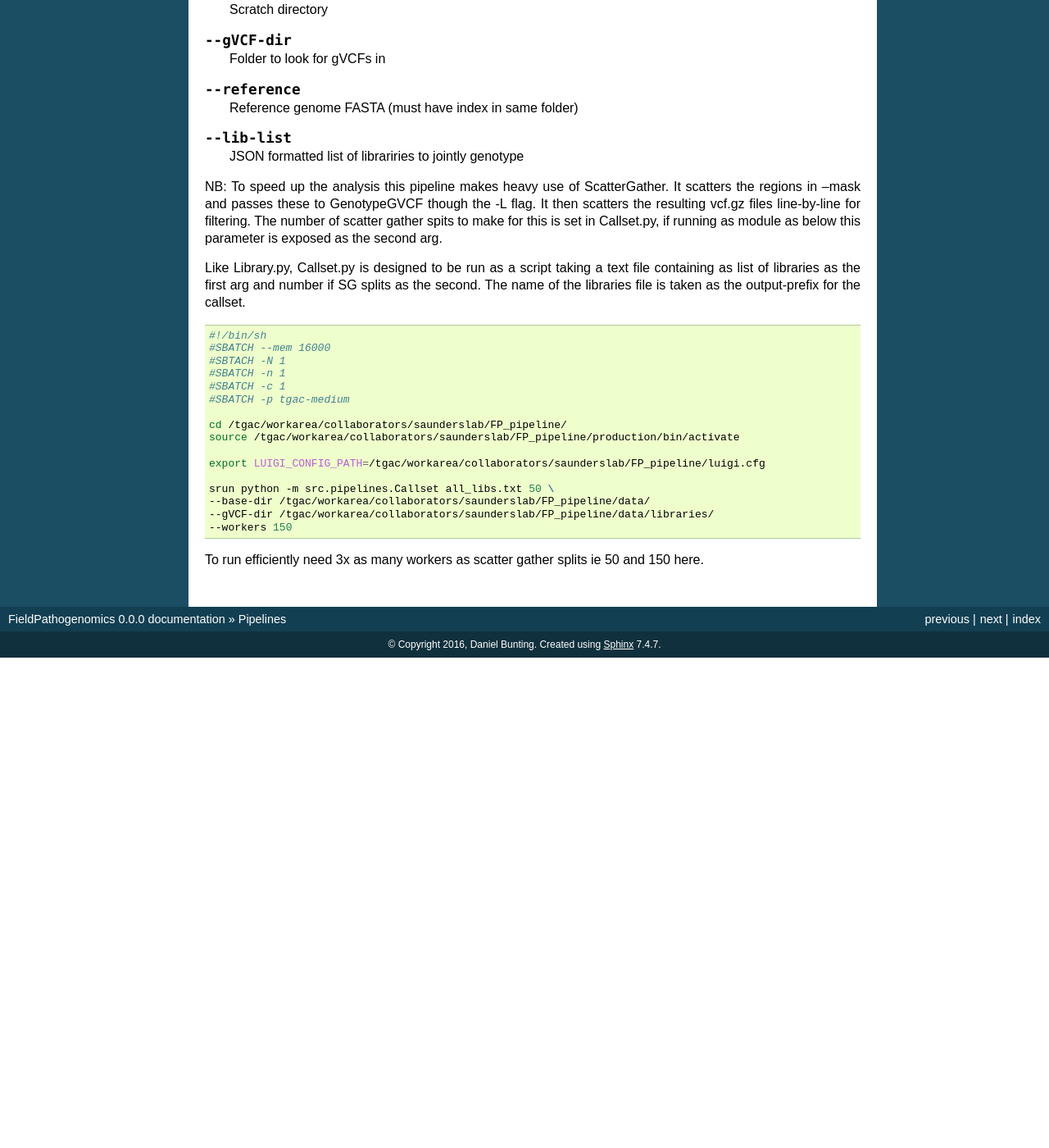
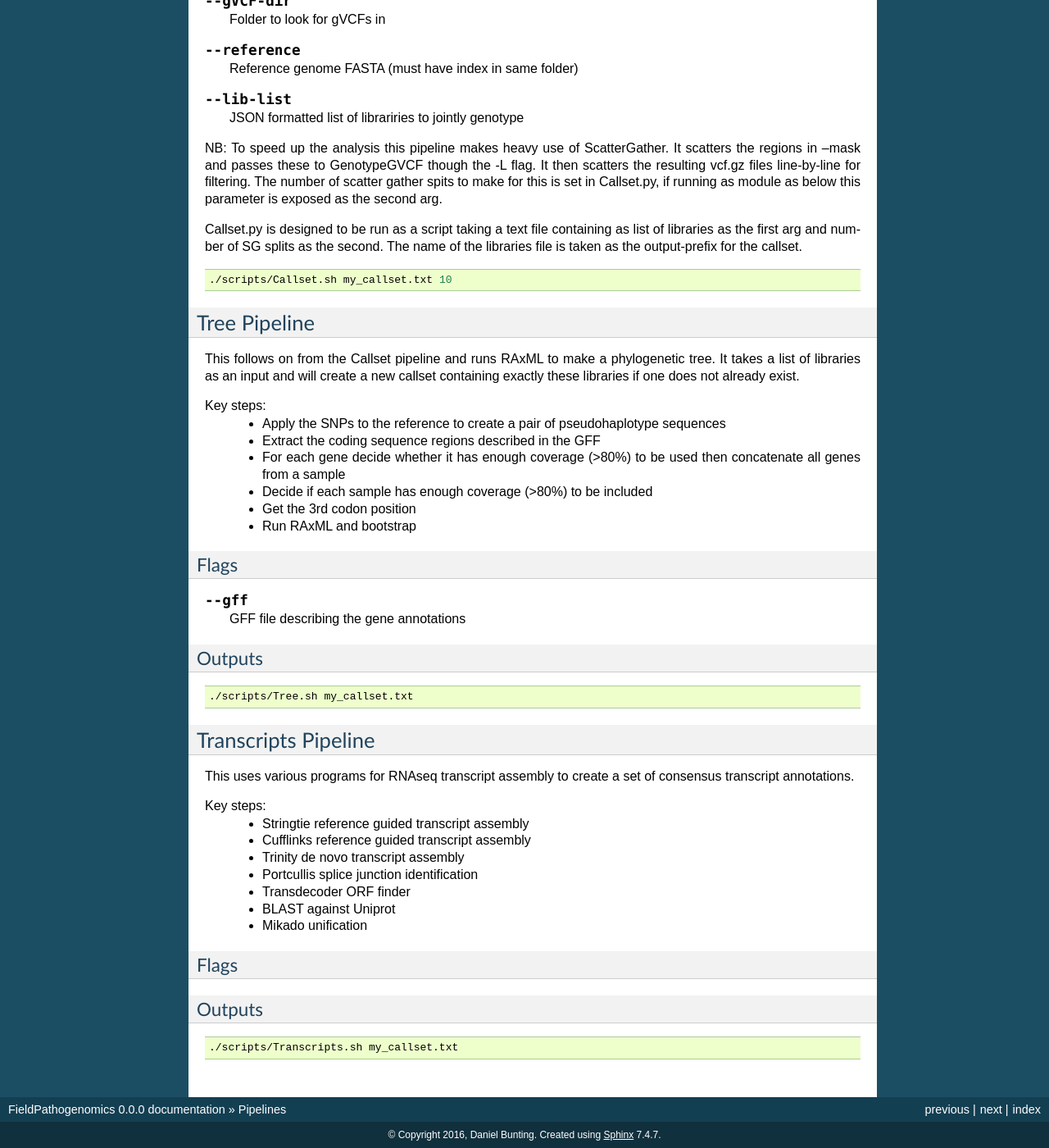
Before and after one commit to SaundersLab/FieldPathogenomics, a Sphinx documentation site: the page built from docs/pipelines.rst, in a window 1280 px wide and 1400 px high, scrolled down 3066 px. Shown: the whole window at 82% size. Built offline with Sphinx 7.4.7, drawn with Linux system fonts in a browser that asks for light colours; pages that are not in the unit, such as notebooks, are missing from menus; cross-references to code outside the pages are shown as plain code; before the commit the page ends 3868 px from its top, so only the background shows below that; some of the changed text lies outside the part shown.

Commit message:
Documentation

```diff
--- a/docs/index.rst
+++ b/docs/index.rst
@@ -13,7 +13,9 @@ Contents:
    :glob:
 
    intro
+   getting_started
    protocols
+   output_data
    pipelines
    databases
    api
--- a/docs/pipelines.rst
+++ b/docs/pipelines.rst
@@ -21,7 +21,7 @@ Inputs
 ^^^^^^^
 **Reads** .fastq.gz
 
-    The first task in the pipeline :class:`FetchFastqGZ` searches :param:`read-dir` for files matching the pattern `*library*_R1.fastq.gz` and `*library*_R2.fastq.gz`.
+    The first task in the pipeline :class:`FetchFastqGZ` searches `read-dir` for files matching the pattern `*library*_R1.fastq.gz` and `*library*_R2.fastq.gz`.
     If multiple matches are found they are concatenated together in filename sorted order.
     Symbolic links are ignored
 
@@ -84,26 +84,7 @@ Flags
     JSON formatted list of librariries. The :py:class:`PerLibPipeline` is run once for each library in lib-list.
 
 
-Typically the Library pipeline will be run in using a SLURM wrapper script similar to this
-
-.. code-block:: bash
-
-   #!/bin/sh
-   #SBATCH --mem 20000
-   #SBATCH -n 1
-   #SBATCH -N 1
-
-    cd /tgac/workarea/collaborators/saunderslab/FP_pipeline
-    source production/bin/activate
-    export LUIGI_CONFIG_PATH=/tgac/workarea/collaborators/saunderslab/FP_pipeline/luigi.cfg
-
-    srun python -m src.pipelines.Library all_libs.txt \
-    --base-dir /tgac/workarea/collaborators/saunderslab/FP_pipeline/data/ \
-    --scratch-dir /tgac/scratch/buntingd/ \
-    --read-dir /tgac/data/read/*DianeSaunders* \
-    --workers 250
-
-
+Typically the Library pipeline will be run indirect as part of the Callset pipeline, though could be run directly to just do QC/alignments.
 
 When running the :py:module:`Library` as  script like this it takes as its first argument a text file containing libraries one per line which is used to construct lib-list
 
@@ -117,10 +98,9 @@ Key steps:
      * Run GenotypeGVCF to call variants.
      * Filter with vcftools
      * Separate out SNP, INDELs and non-variant sites.
-
-     TODO:
-     * Evaluate quality of the callset and produce a report/write stats to SQL
-
+     * Use SNPeff to get synonymous variant
+     * Store the callset in HD5 format for easy access
+     * Compute QC statistics and output to Jupyter notebook reports
 
 
 Inputs
@@ -134,18 +114,20 @@ Inputs
 
 Outputs
 ^^^^^^^^
-**_SNPs.vcf.gz**
+**_SNPs[.vcf.gz,.h5]**
     Filtered single nucleotide variants
-
-**_RefSNPs.vcf.gz**
+**_RefSNPs[.vcf.gz,.h5]**
     Filtered single nucleotide variants and sites called as homokaryotic reference-like
 **_INDELs.vcf.gz**
     Filtered multinucleotide variants
-
-TODO:
-    * QC plots
-    * Statistical summaries
-
+**_SNPs_syn[.vcf.gz,.h5]**
+    Synonymous sites only
+**Raw.ipynb**
+    Notebook reporting on QC metrics of the raw callset
+**Filtered.ipynb**
+    Notebook reporting on QC metrics of the filtered callset
+**SNPs.ipynb**
+    Notebook reporting on QC metrics of just the SNPs
 
 
 Flags
@@ -187,27 +169,66 @@ NB: To speed up the analysis this pipeline makes heavy use of ScatterGather.
 It scatters the regions in --mask and passes these to GenotypeGVCF though the -L flag. It then scatters the resulting vcf.gz files line-by-line for filtering.
 The number of scatter gather spits to make for this is set in Callset.py, if running as module as below this parameter is exposed as the second arg.
 
-Like Library.py, Callset.py is designed to be run as a script taking a text file containing as list of libraries as the first arg and number if SG splits as the second.
+Callset.py is designed to be run as a script taking a text file containing as list of libraries as the first arg and number of SG splits as the second.
 The name of the libraries file is taken as the output-prefix for the callset.
 
 
 .. code-block:: bash
 
-    #!/bin/sh
-    #SBATCH --mem 16000
-    #SBTACH -N 1
-    #SBATCH -n 1
-    #SBATCH -c 1
-    #SBATCH -p tgac-medium
+    ./scripts/Callset.sh my_callset.txt 10
 
-    cd /tgac/workarea/collaborators/saunderslab/FP_pipeline/
-    source /tgac/workarea/collaborators/saunderslab/FP_pipeline/production/bin/activate
 
-    export LUIGI_CONFIG_PATH=/tgac/workarea/collaborators/saunderslab/FP_pipeline/luigi.cfg
+Tree Pipeline
+-----------------
 
-    srun python -m src.pipelines.Callset all_libs.txt 50 \
-    --base-dir /tgac/workarea/collaborators/saunderslab/FP_pipeline/data/
-    --gVCF-dir /tgac/workarea/collaborators/saunderslab/FP_pipeline/data/libraries/
-    --workers 150
+This follows on from the Callset pipeline and runs RAxML to make a phylogenetic tree.
+It takes a list of libraries as an input and will create a new callset containing exactly these libraries if one does not already exist.
 
-To run efficiently need 3x as many workers as scatter gather splits ie 50 and 150 here.
+Key steps:
+    * Apply the SNPs to the reference to create a pair of pseudohaplotype sequences
+    * Extract the coding sequence regions described in the GFF
+    * For each gene decide whether it has enough coverage (>80%) to be used then concatenate all genes from a sample
+    * Decide if each sample has enough coverage (>80%) to be included
+    * Get the 3rd codon position
+    * Run RAxML and bootstrap
+
+Flags
+^^^^^
+.. attribute:: --gff
+
+    GFF file describing the gene annotations
+
+
+Outputs
+^^^^^^^^
+
+.. code-block:: bash
+
+    ./scripts/Tree.sh my_callset.txt
+
+
+Transcripts Pipeline
+---------------------
+
+This uses various programs for RNAseq transcript assembly to create a set of consensus transcript annotations.
+
+Key steps:
+    * Stringtie reference guided transcript assembly
+    * Cufflinks reference guided transcript assembly
+    * Trinity de novo transcript assembly
+    * Portcullis splice junction identification
+    * Transdecoder ORF finder
+    * BLAST against Uniprot
+    * Mikado unification
+
+
+Flags
+^^^^^
+
+
+Outputs
+^^^^^^^^
+
+.. code-block:: bash
+
+    ./scripts/Transcripts.sh my_callset.txt
--- a/requirements.txt
+++ b/requirements.txt
@@ -74,7 +74,6 @@ ptyprocess==0.5.1
 pyfaidx==0.4.8.1
 pyfasta==0.5.2
 Pygments==2.2.0
-pymc3==3.0
 PyMySQL==0.7.9
 pyparsing==2.2.0
 pysam==0.9.1.4
@@ -112,7 +111,6 @@ tabulate==0.7.7
 tblib==1.3.0
 terminado==0.6
 testpath==0.3
-Theano==0.8.2
 toolz==0.8.2
 tornado==4.5.1
 tqdm==4.11.2
```
Also changed, not shown: docs/api.rst (+4 -4 lines), docs/databases.rst (+14 -0 lines), docs/protocols.rst (+14 -136 lines).
